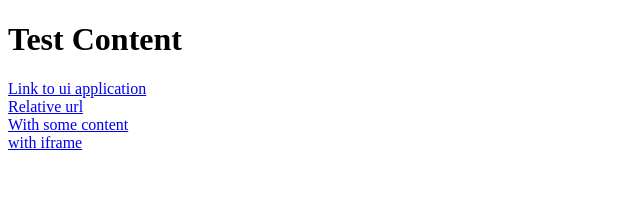
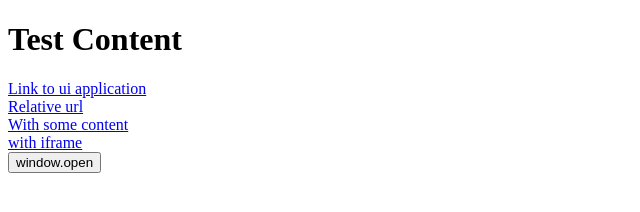
Before and after one commit to evgenysegeda/ie-test, a plain HTML site: page index.html in a window 1280 px wide. Shown: the whole page, without its empty margins (0-640 px from the left). Drawn offline with Linux system fonts and the light colour scheme.

Commit message:
add new test case

```diff
--- a/index.html
+++ b/index.html
@@ -19,5 +19,6 @@
         <div>
             <a target="_blank" href="/pages/d072634/ie-test/withIframe.html">with iframe</a>
         </div>
+        <button onclick="window.open('webapp/index.html', '_blank')">window.open</button>
     </body>
 </html>
```
Also changed, not shown: 1 other file.
